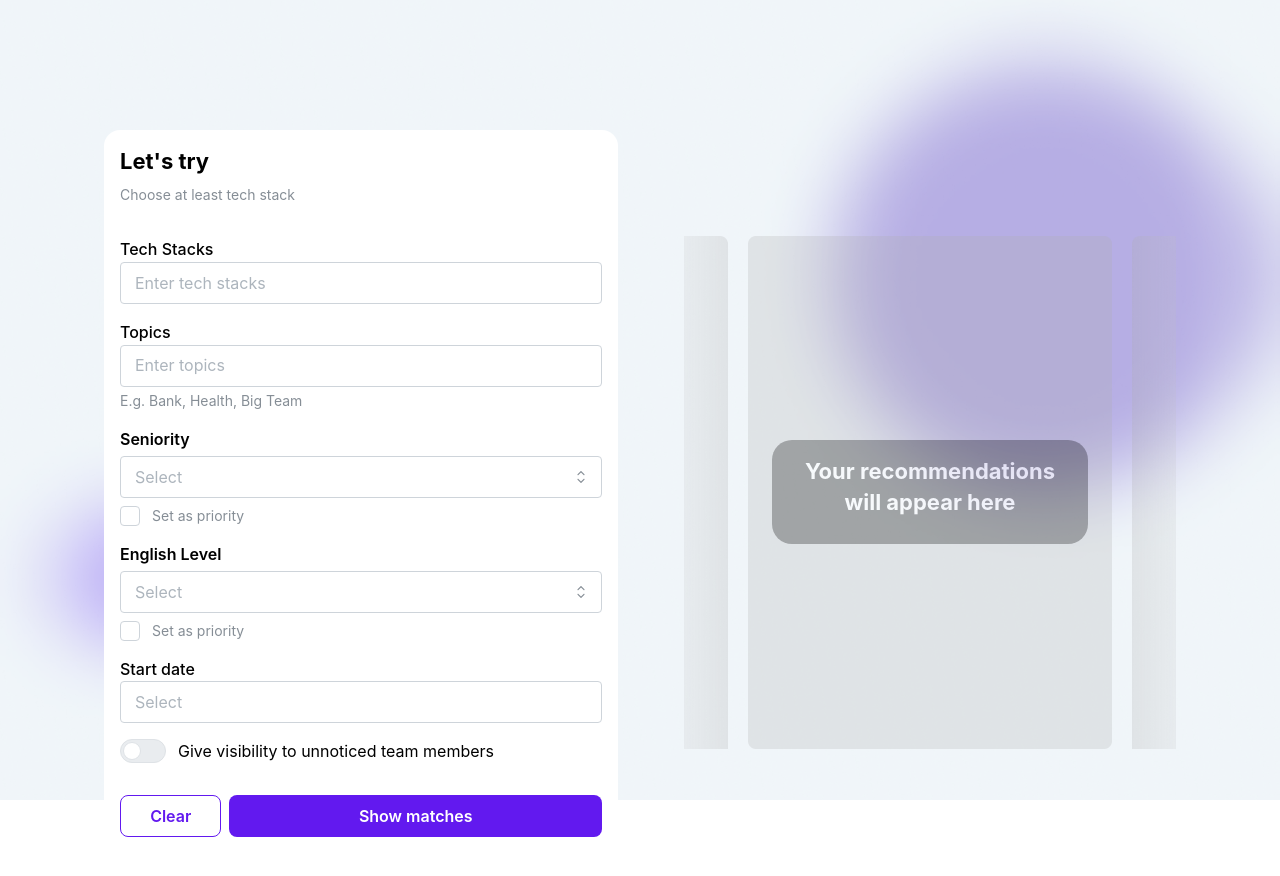
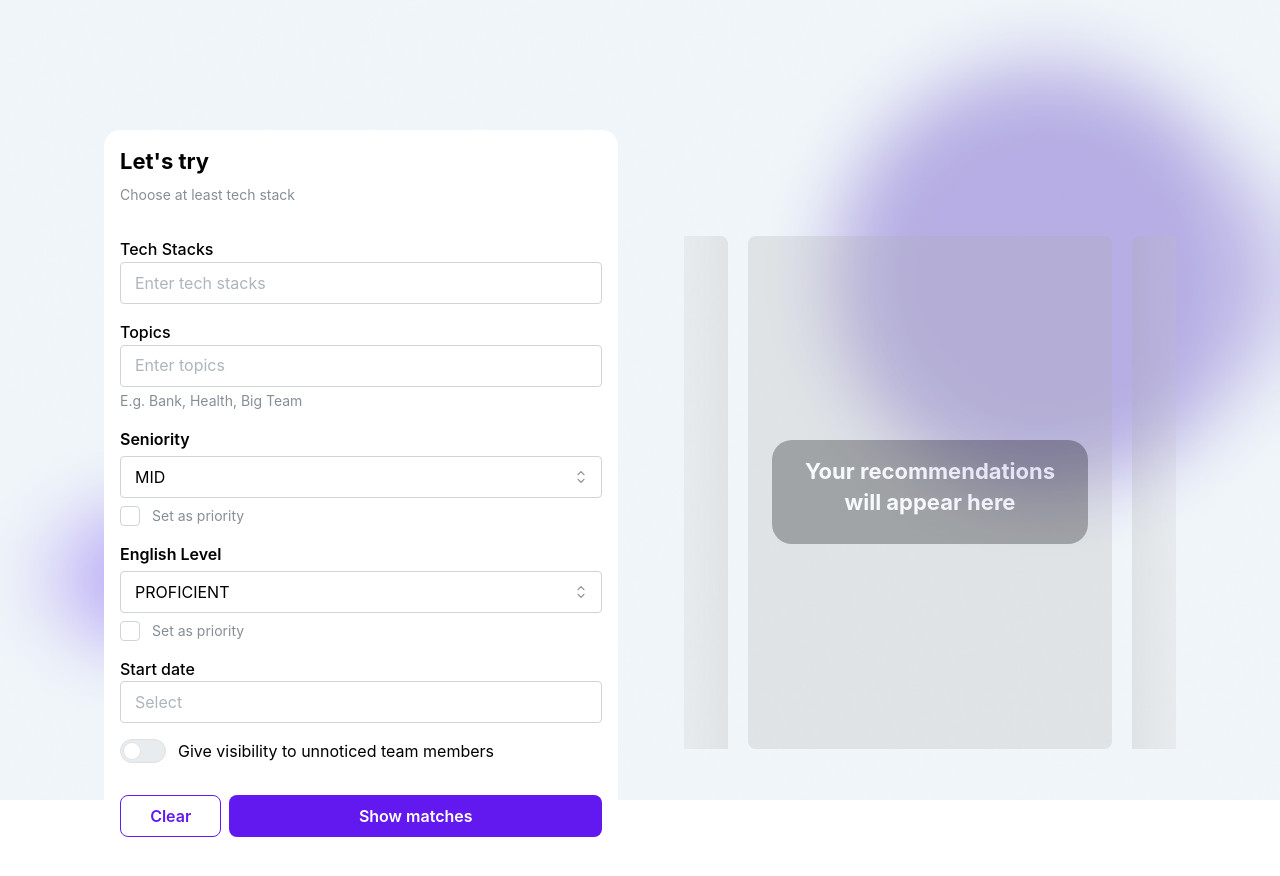
Before and after one commit to aaron-0406/ravn-match-web, a React (Vite) app: page / in a window 1280 px wide. Shown: the top 876 px of the page. Built offline with nearby package versions, Linux system fonts and the light colour scheme; no server answers.

Commit message:
chore: add react hook form dependency

```diff
--- a/package.json
+++ b/package.json
@@ -11,6 +11,7 @@
     "test": "vitest"
   },
   "dependencies": {
+    "@hookform/resolvers": "^3.9.1",
     "@mantine/core": "7.14.3",
     "@mantine/dates": "7.14.3",
     "@mantine/hooks": "7.14.3",
@@ -18,8 +19,10 @@
     "dayjs": "1.11.13",
     "react": "^18.3.1",
     "react-dom": "^18.3.1",
+    "react-hook-form": "^7.53.2",
     "react-query": "^3.39.3",
-    "react-router": "7.0.1"
+    "react-router": "7.0.1",
+    "yup": "^1.4.0"
   },
   "devDependencies": {
     "@eslint/js": "^9.15.0",
--- a/src/Home.tsx
+++ b/src/Home.tsx
@@ -13,13 +13,35 @@ import {
 import { DateInput } from "@mantine/dates";
 import { useQuery } from "react-query";
 import { PageLayout } from "./components/PageLayout";
+import { FormProvider, useForm, Controller } from "react-hook-form";
 import { CardsEmptyState } from "./components/CardsEmptyState/CardsEmptyState";
 import { getListTopics } from "./shared/services/topics.service";
 import { getListTechStacks } from "./shared/services/tech-stacks.service";
+import { HomeTypeResolver } from "./Home.yup";
 
 const Home = () => {
-  const handleClear = () => 0;
-  const handleShowMatches = () => 0;
+  const formMethods = useForm({
+    resolver: HomeTypeResolver,
+    mode: "all",
+    defaultValues: {
+      techStacks: [],
+      topics: [],
+      seniority: "MID",
+      englishLevel: "PROFICIENT",
+      startDate: new Date(),
+    },
+  });
+
+  const { control, watch, reset } = formMethods;
+
+  const handleClear = () => {
+    reset();
+  };
+
+  const handleShowMatches = () => {
+    const values = watch();
+    console.log("Form Values: ", values);
+  };
 
   const { data: dataTopics } = useQuery(
     "key-topic",
@@ -46,12 +68,19 @@ const Home = () => {
   );
 
   const topics =
-    dataTopics?.data.map((item: { name: string }) => item.name) ?? [];
+    dataTopics?.data.map((item: { id: string; name: string }) => ({
+      value: String(item.id),
+      label: item.name,
+    })) ?? [];
 
   const techStacks =
-    dataTechStacks?.data.map((item: { name: string }) => item.name) ?? [];
+    dataTechStacks?.data.map((item: { id: string; name: string }) => ({
+      value: String(item.id),
+      label: item.name,
+    })) ?? [];
 
   return (
+    <FormProvider {...formMethods}>
       <PageLayout>
         <Flex m={0} align="center" gap={66}>
           <Card miw={514} h={724} p="md" style={{ borderRadius: 16 }}>
@@ -63,20 +92,34 @@ const Home = () => {
             </Stack>
             <Stack gap={16}>
               <Stack gap={4}>
+                <Controller
+                  name="techStacks"
+                  control={control}
+                  render={({ field }) => (
                     <TagsInput
                       placeholder="Enter tech stacks"
                       label="Tech Stacks"
                       size="md"
                       data={techStacks}
+                      {...field}
+                    />
+                  )}
                 />
               </Stack>
 
               <Stack gap={4}>
+                <Controller
+                  name="topics"
+                  control={control}
+                  render={({ field }) => (
                     <TagsInput
                       placeholder="Enter topics"
+                      label="Topics"
                       size="md"
-                label="Topics"
                       data={topics}
+                      {...field}
+                    />
+                  )}
                 />
                 <Text c="#868E96" size="sm">
                   E.g. Bank, Health, Big Team
@@ -87,6 +130,10 @@ const Home = () => {
                 <Text size="md" style={{ fontWeight: 600 }}>
                   Seniority
                 </Text>
+                <Controller
+                  name="seniority"
+                  control={control}
+                  render={({ field }) => (
                     <Select
                       size="md"
                       placeholder="Select"
@@ -98,6 +145,9 @@ const Home = () => {
                         "MID_SENIOR",
                         "SENIOR",
                       ]}
+                      {...field}
+                    />
+                  )}
                 />
                 <Checkbox mt={4} c="#868E96" label="Set as priority" />
               </Stack>
@@ -106,10 +156,17 @@ const Home = () => {
                 <Text size="md" style={{ fontWeight: 600 }}>
                   English Level
                 </Text>
+                <Controller
+                  name="englishLevel"
+                  control={control}
+                  render={({ field }) => (
                     <Select
                       size="md"
                       placeholder="Select"
                       data={["BASIC", "PROFICIENT", "ADVANCED"]}
+                      {...field}
+                    />
+                  )}
                 />
                 <Checkbox mt={4} c="#868E96" label="Set as priority" />
               </Stack>
@@ -146,6 +203,7 @@ const Home = () => {
           <CardsEmptyState />
         </Flex>
       </PageLayout>
+    </FormProvider>
   );
 };
 
--- /dev/null
+++ b/src/Home.yup.ts
@@ -0,0 +1,12 @@
+import { yupResolver } from "@hookform/resolvers/yup";
+import yup from "../src/shared/utils/yupLocale";
+
+const HomeFiltersType = yup.object().shape({
+  techStacks: yup.array(),
+  topics: yup.array(),
+  seniority: yup.string(),
+  englishLevel: yup.string(),
+  startDate: yup.date(),
+});
+
+export const HomeTypeResolver = yupResolver(HomeFiltersType);
--- a/src/shared/utils/constant/api.ts
+++ b/src/shared/utils/constant/api.ts
@@ -1,2 +1,2 @@
-export const API = "http://54.227.199.42:3000/api/v1";
-export const DOMAIN = "http://54.227.199.42:3000";
+export const API = "http://localhost:3000/api/v1";
+export const DOMAIN = "http://localhost:3000";
--- /dev/null
+++ b/src/shared/utils/yupLocale.ts
@@ -0,0 +1,44 @@
+import * as yup from "yup";
+
+yup.setLocale({
+  mixed: {
+    required: (data: { label?: string }) => {
+      if (data?.label) {
+        return `${data.label} is a required field`;
+      }
+      return "This field is required";
+    },
+    notType: (data: { type?: string }) => {
+      if (data?.type) {
+        return `This field must be of type ${data.type}`;
+      }
+      return "Invalid type";
+    },
+  },
+  number: {
+    positive: (data: { label?: string }) => {
+      return `${data?.label || "This field"} must be a positive number`;
+    },
+    moreThan: ({ more }: { more: number }) =>
+      `The value must be greater than ${more}`,
+    min: ({ min }: { min: number }) => `The minimum value is ${min}`,
+    max: ({ max }: { max: number }) => `The maximum value is ${max}`,
+  },
+  string: {
+    matches: (data: { label?: string }) => {
+      return `Invalid format for ${data?.label || "this field"}`;
+    },
+    email: () => "Invalid email format",
+    min: ({ min }: { min: number }) =>
+      `The minimum length is ${min} characters`,
+    max: ({ max }: { max: number }) =>
+      `The maximum length is ${max} characters`,
+  },
+  array: {
+    min: ({ min, label }: { min: number; label?: string }) => {
+      return `Select ${min} or more ${label || "items"}`;
+    },
+  },
+});
+
+export default yup;
```
Also changed, not shown: 1 other file (tests, documents, lock files or other folders). Lines whose indentation alone changed are shown as unchanged.
